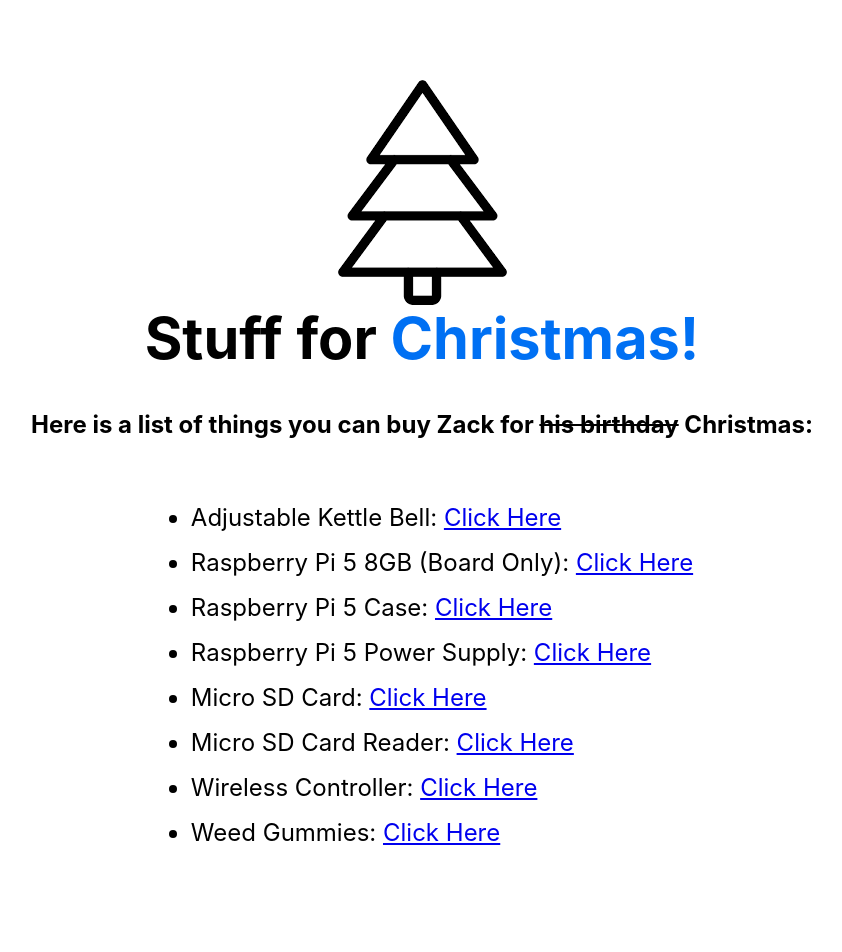
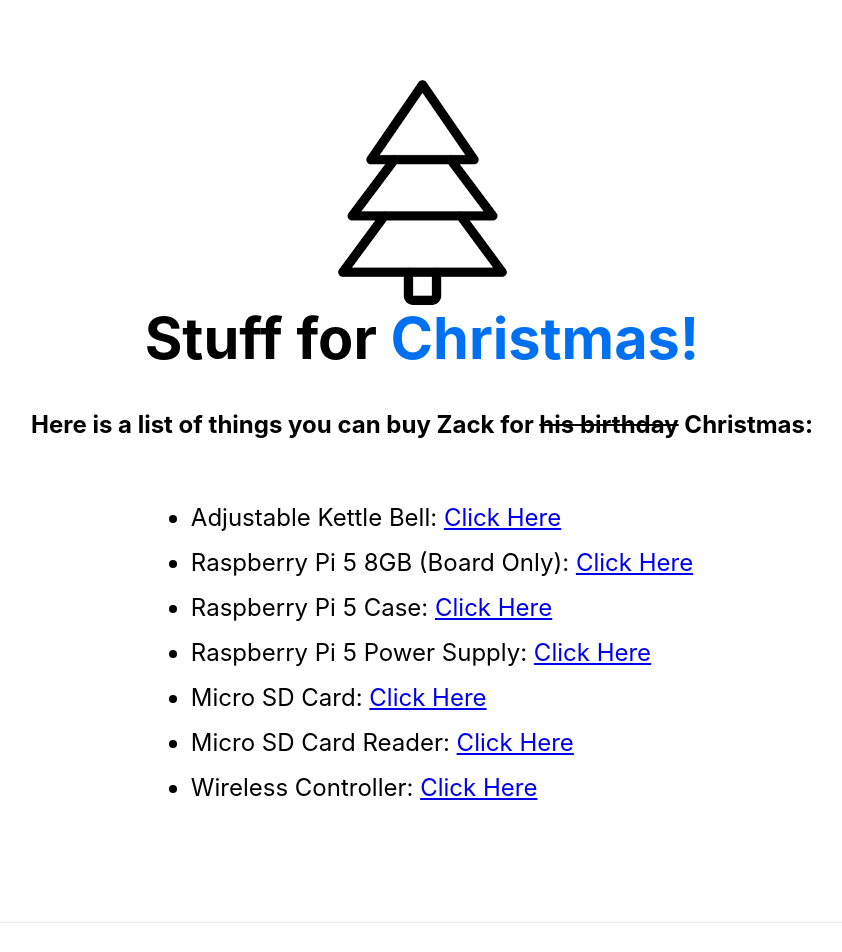
Before and after one commit to zachvenables/GiftList, a Next.js app: page / in a window 1280 px wide. Shown: the top 952 px of the page, without its empty margins (218-1060 px from the left). Built offline with nearby package versions, Linux system fonts and the light colour scheme.

Commit message:
removed item

```diff
--- a/pages/index.js
+++ b/pages/index.js
@@ -39,7 +39,7 @@
           {listItem("Micro SD Card: ", "https://www.amazon.com/gp/product/B09WB1857W/ref=ox_sc_act_title_3?smid=ATVPDKIKX0DER&psc=1")}
           {listItem("Micro SD Card Reader: ", "https://www.amazon.com/Beikell-Connector-Adapter-Supports-Compatible-Windows/dp/B0BNJ9RGVP/ref=sr_1_3?crid=2V9TCVH9M6VYB&keywords=sd%2Bcard%2Breader&qid=1699754335&s=electronics&sprefix=sd%2Bcard%2Breader%2Celectronics%2C91&sr=1-3&th=1")}
           {listItem("Wireless Controller: ", "https://www.amazon.com/Ultimate-Wireless-Controller-Raspberry-Gaming-Console/dp/B0B9BTXHSM?tag=mar23a-20&linkId=1200842a70b65317bc7a7612910e2305&ref_=as_li_ss_tl&geniuslink=true&th=1")}
-          {listItem("Weed Gummies: ", "https://www.iheartjane.com/embed/stores/2410/products/1207962/camino-uplifting-watermelon-spritz-20pk-200mg-thc?recommended=false&fromMenu=true")}
+
 
         </ul>
 
```
